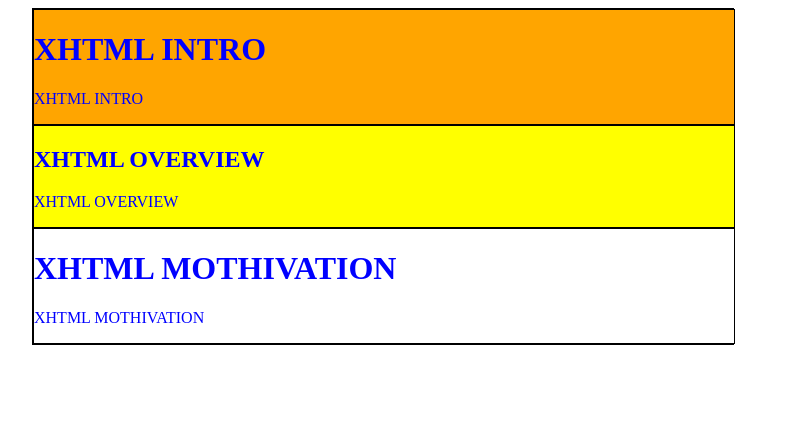
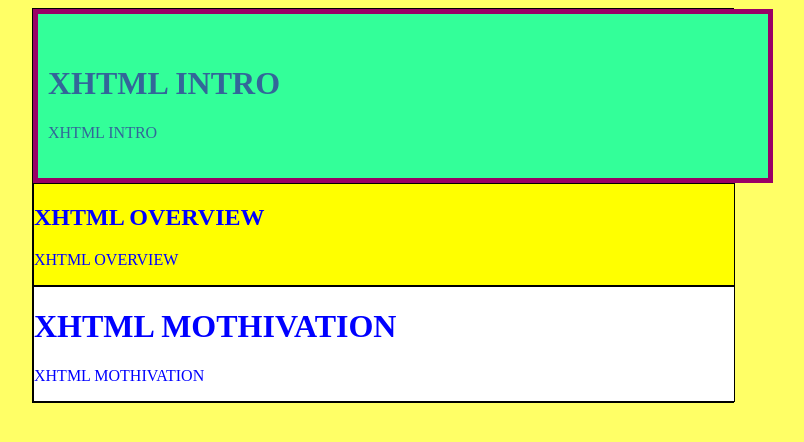
Before and after one commit to yuyagonjo/html, a plain HTML site: page contact.html in a window 1280 px wide. Shown: the whole page, without its empty margins (257-1061 px from the left). Drawn offline with Linux system fonts and the light colour scheme.

```diff
--- a/style.css
+++ b/style.css
@@ -1,3 +1,9 @@
+body{
+	background-color: #FFFF66;
+}
+
+
+
 #conteiner{
 	border: 1px solid black;
 	width: 700px;
@@ -11,11 +17,12 @@
 
 
 #intro{
-	border: 1px solid black;
-	color: blue;
+	border: 5px solid #990066;
+	color: #336699;
 	width: 100%;
 	height: auto;
-	background-color: orange;
+	background-color: #33FF99;
+	padding: 30px 20px 20px 10px;
 }
 
 #overview{
```
